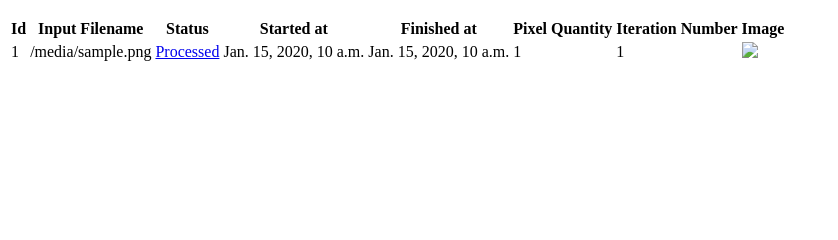
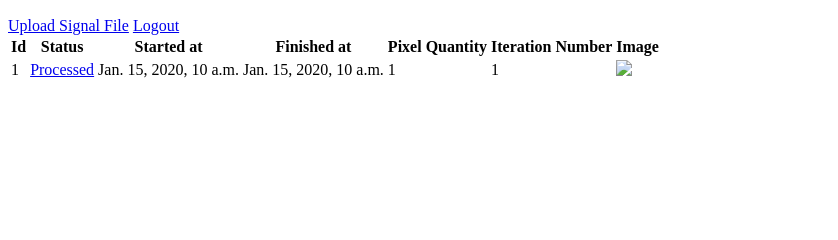
Before and after one commit to klossteles/Wolverine, a Django app: template templates/dashboard.html in a window 1280 px wide. Shown: the part 97-337 px from the top of the page, without its empty margins (0-838 px from the left). Run offline with Django 3.2, Linux system fonts and the light colour scheme; the template is opened without the code that fills it: most values are stand-ins (such as "Sample title", 1, 10 or a date in 2020).

Commit message:
UI Improvements and filter signals from the user

```diff
--- a/templates/dashboard.html
+++ b/templates/dashboard.html
@@ -9,12 +9,14 @@
 
   <p>Welcome to Wolverine, {{ user.username }}</p>
 
-  <a href="{% url 'cgne' %}"></a>
+  <nav>
+    <a href="{% url 'cgne' %}">Upload Signal File</a>
+    <a href="{% url 'logout' %}">Logout</a>
+  </nav>
 
   <table>
   <tr>
     <th>Id</th>
-    <th>Input Filename</th>
     <th>Status</th>
     <th>Started at</th>
     <th>Finished at</th>
@@ -25,7 +27,6 @@
   {% for signal_input in signal_inputs %}
     <tr>
       <td>{{ signal_input.id }}</td>
-      <td>{{ signal_input.input_filename }}</td>
       {% if signal_input.signaloutput.id %}
         <td><a href="{% url 'cgne_details' signal_input.signaloutput.id %}">Processed</a></td>
         <td>{{ signal_input.signaloutput.started_at }}</td>
--- a/userint/views.py
+++ b/userint/views.py
@@ -2,7 +2,7 @@ import os
 
 from celery.result import AsyncResult
 from django.contrib.auth.decorators import login_required
-from django.http import HttpResponse
+from django.http import HttpResponse, HttpResponseNotFound
 from django.shortcuts import render
 
 import worker
@@ -39,6 +39,8 @@ def cgne_details(request, signal_output_id):
     from userint.models import SignalOutput
 
     signal_output = SignalOutput.objects.get(pk=signal_output_id)
+    if signal_output.signal_input.owner != request.user:
+        return HttpResponseNotFound()
 
     return render(request, 'cgne_details.html', {'signal_output': signal_output})
 
@@ -57,7 +59,7 @@ def dashboard(request):
     user = request.user
 
     from userint.models import SignalInput
-    signal_inputs = SignalInput.objects.all().prefetch_related()
+    signal_inputs = SignalInput.objects.filter(owner=request.user).prefetch_related()
 
     return render(request, 'dashboard.html', {
         'user': user,
```
Also changed, not shown: cgne/cgne.py (+6 -1 lines), worker/wolverine_workers.py (+3 -4 lines).
